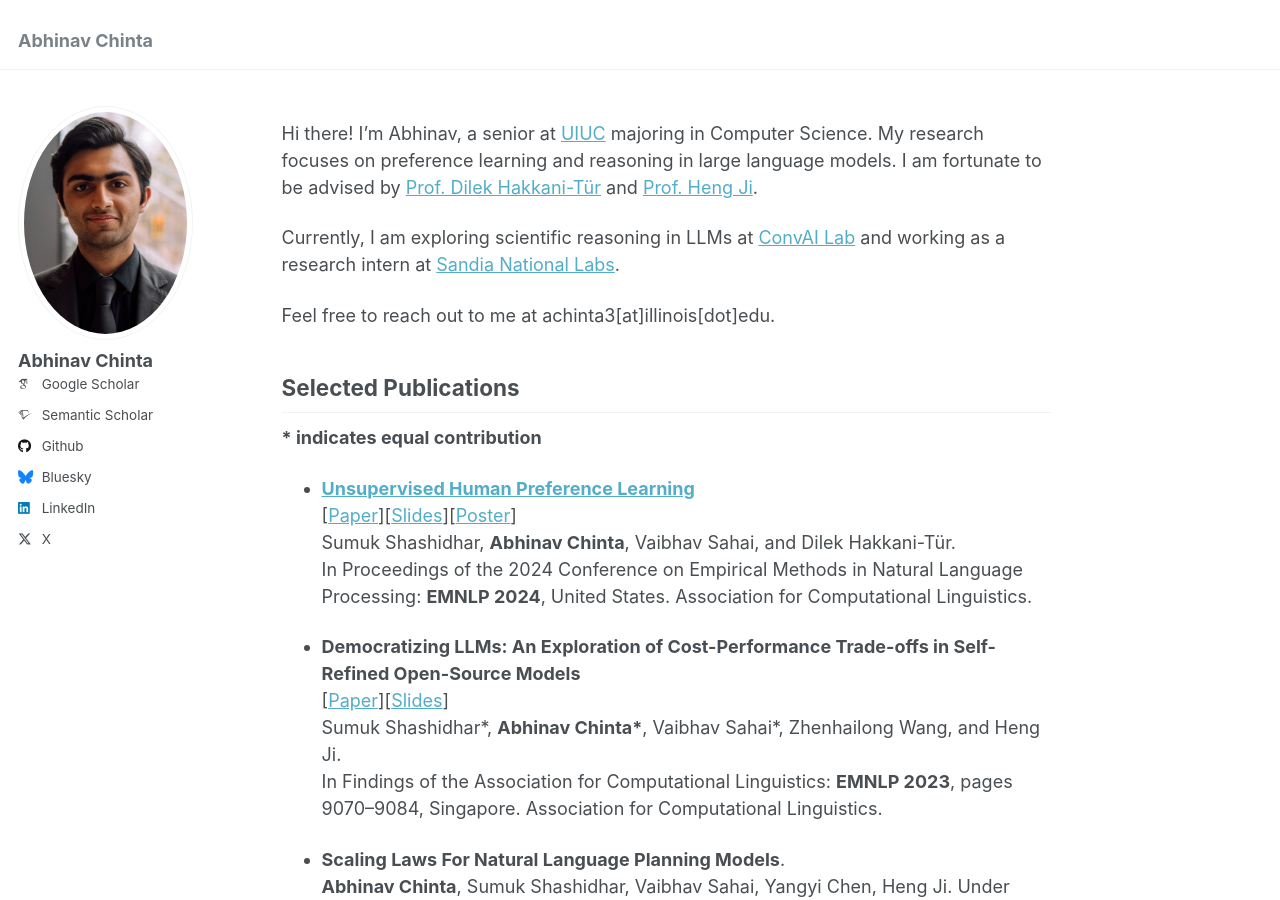
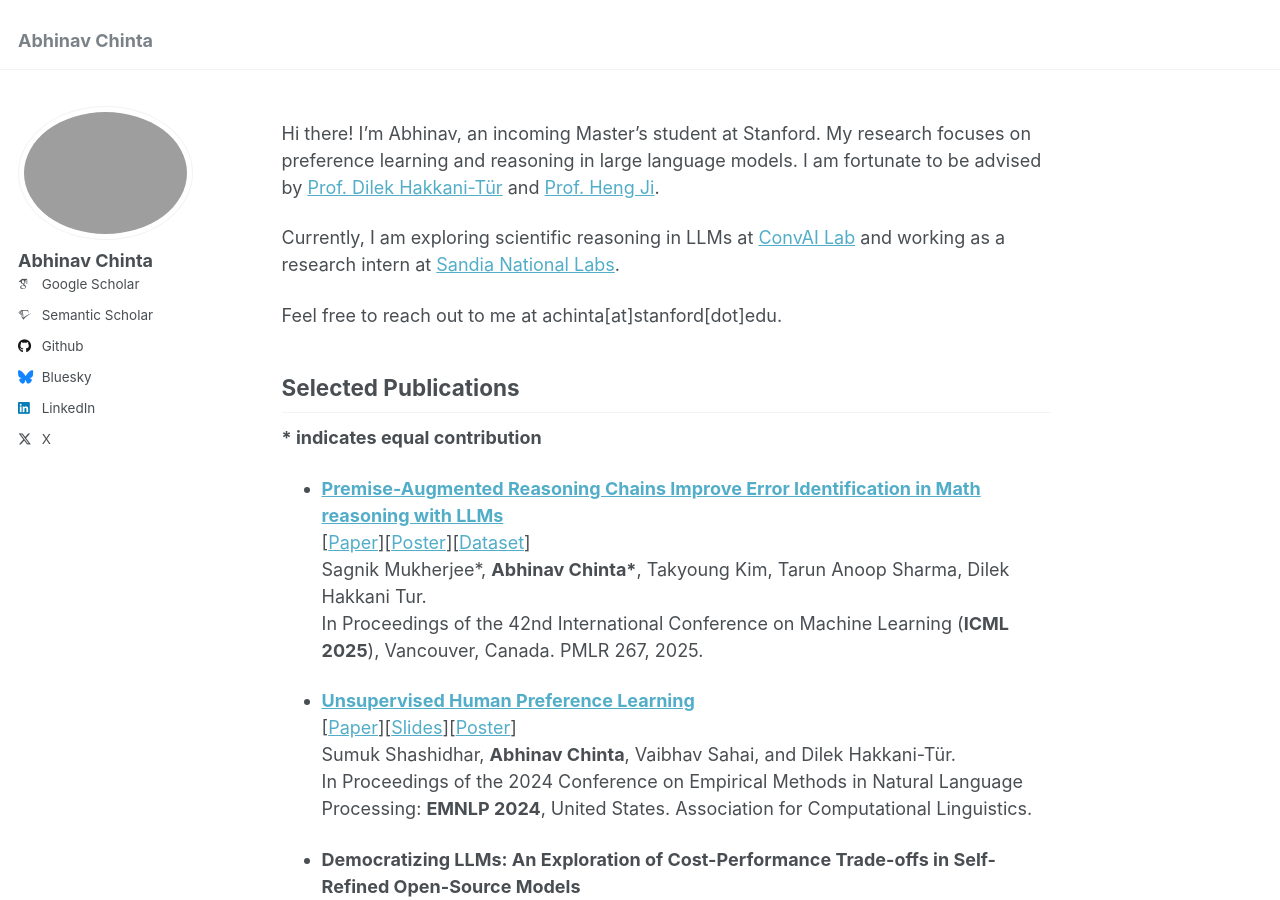
Before and after one commit to abhinav-chinta/abhinav-chinta.github.io, a Jekyll site: the page built from _pages/about.md, in a window 1280 px wide and 900 px high. Built offline with Jekyll 4.4.1, drawn with Linux system fonts in a browser that asks for light colours; some web fonts are replaced; some of the changed text lies outside the part shown.

Commit message:
added publication and updated pfp

```diff
--- a/_config.yml
+++ b/_config.yml
@@ -12,7 +12,7 @@ title                    : "Abhinav Chinta"
 title_separator          : "-"
 name                     : &name "Abhinav Chinta"
 description              : &description "personal description"
-url                      : https://abhinav-chinta.github.io # the base hostname & protocol for your site e.g. "https://[your GitHub username].github.io"
+url                      :  # the base hostname & protocol for your site e.g. "https://[your GitHub username].github.io"
 baseurl                  : "" # the subpath of your site, e.g. "/blog"
 repository               : "abhinav-chinta/abhinav-chinta.github.io"
 
@@ -21,7 +21,7 @@ repository               : "abhinav-chinta/abhinav-chinta.github.io"
 #               Additional customization can be done by editing /_includes/author-profile.html
 author:
   # Biographic information
-  avatar           : "abhinav_profile.jpg"
+  avatar           : "abhinav_profile_25.jpg"
   name             : "Abhinav Chinta"
   pronouns         : # example: "she/her"
   bio              : # placeholder
--- a/_pages/about.md
+++ b/_pages/about.md
@@ -8,16 +8,21 @@ redirect_from:
   - /about.html
 ---
 
-Hi there! I'm Abhinav, a senior at [UIUC](https://illinois.edu/) majoring in Computer Science. My research focuses on preference learning and reasoning in large language models. I am fortunate to be advised by [Prof. Dilek Hakkani-Tür](https://siebelschool.illinois.edu/about/people/all-faculty/dilek) and [Prof. Heng Ji](https://siebelschool.illinois.edu/about/people/faculty/hengji).
+Hi there! I'm Abhinav, an incoming Master's student at Stanford. My research focuses on preference learning and reasoning in large language models. I am fortunate to be advised by [Prof. Dilek Hakkani-Tür](https://siebelschool.illinois.edu/about/people/all-faculty/dilek) and [Prof. Heng Ji](https://siebelschool.illinois.edu/about/people/faculty/hengji).
 
 Currently, I am exploring scientific reasoning in LLMs at [ConvAI Lab](https://uiuc-conversational-ai-lab.github.io/) and working as a research intern at [Sandia National Labs](https://www.sandia.gov/).
 
-Feel free to reach out to me at achinta3[at]illinois[dot]edu.
+Feel free to reach out to me at achinta[at]stanford[dot]edu.
 
 
 Selected Publications
 ------
 **\* indicates equal contribution**
+
+- [**Premise-Augmented Reasoning Chains Improve Error Identification in Math reasoning with LLMs**](https://abhinavchinta.com/parc/) \\
+  [[Paper](https://arxiv.org/abs/2502.02362)][[Poster](images/parc_poster.png)][[Dataset](https://huggingface.co/PARC-DATASETS)]
+  Sagnik Mukherjee\*, **Abhinav Chinta\***, Takyoung Kim, Tarun Anoop Sharma, Dilek Hakkani Tur. \\
+  In Proceedings of the 42nd International Conference on Machine Learning (**ICML 2025**), Vancouver, Canada. PMLR 267, 2025.
 
 - [**Unsupervised Human Preference Learning**](https://preference-agents.github.io/) \\
   [[Paper](https://arxiv.org/abs/2410.03731)][[Slides](#)][[Poster](files/pref_agents_poster.pdf)]
@@ -60,9 +65,13 @@ Experience
 
 Education
 ------
-- [University of Illinois at Urbana-Champaign](https://illinois.edu/), **08/2021 - Present**
+- [Stanford University](https://www.stanford.edu/), **09/2025 - Present**
+  - Master's in Computer Science
+
+- [University of Illinois at Urbana-Champaign](https://illinois.edu/), **08/2021 - 05/2025**
   - B.S. in Computer Science
   - James Scholar
+  - GPA: 3.95/4.00
 
 Talks
 ------
@@ -71,4 +80,4 @@ Talks
 
 CV
 ------
-Please find my CV [here](files/Abhinav_chinta_2024.pdf).
+Please find my CV [here](files/Abhinav_chinta_cv_25.pdf).
```
Also changed, not shown: 3 other files.
